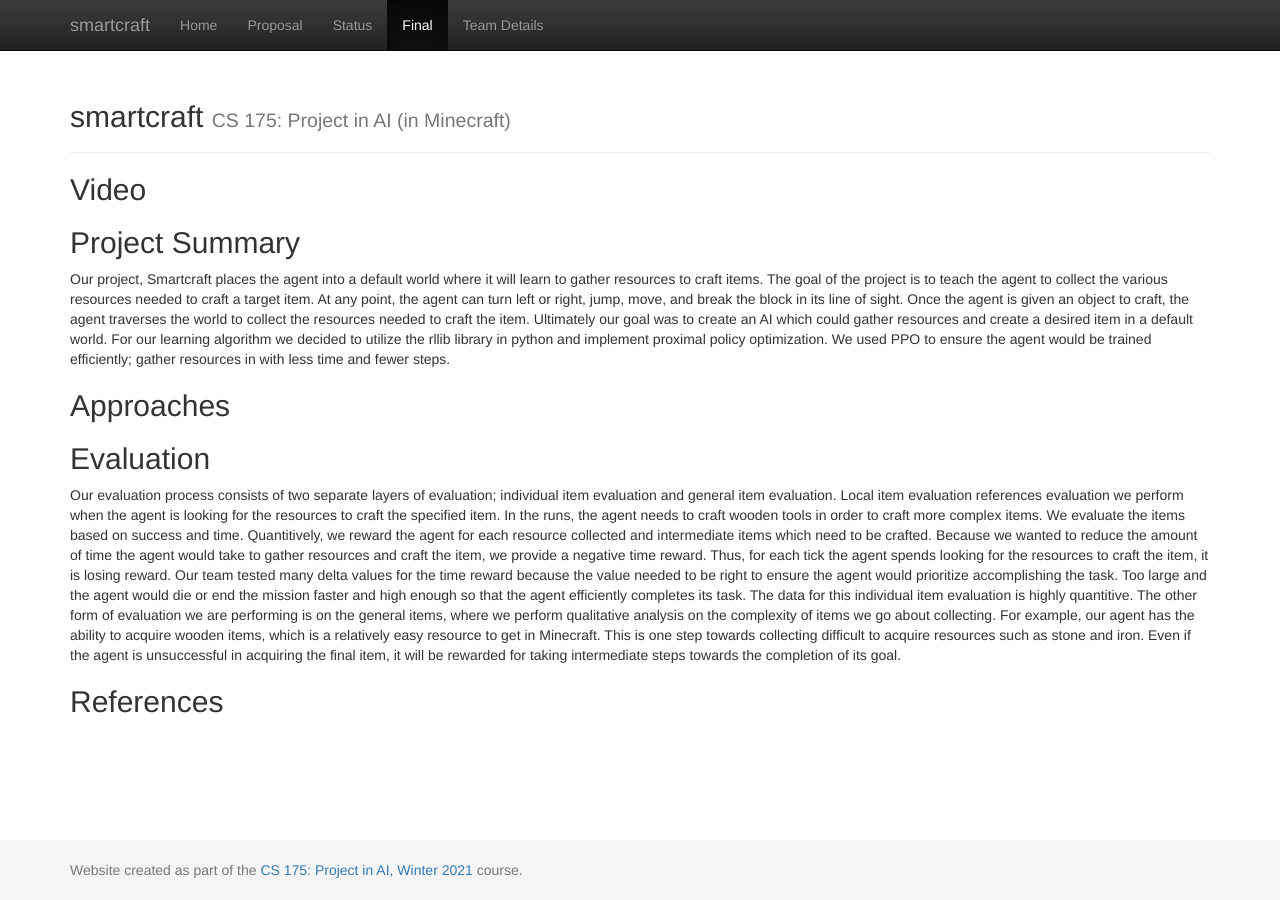
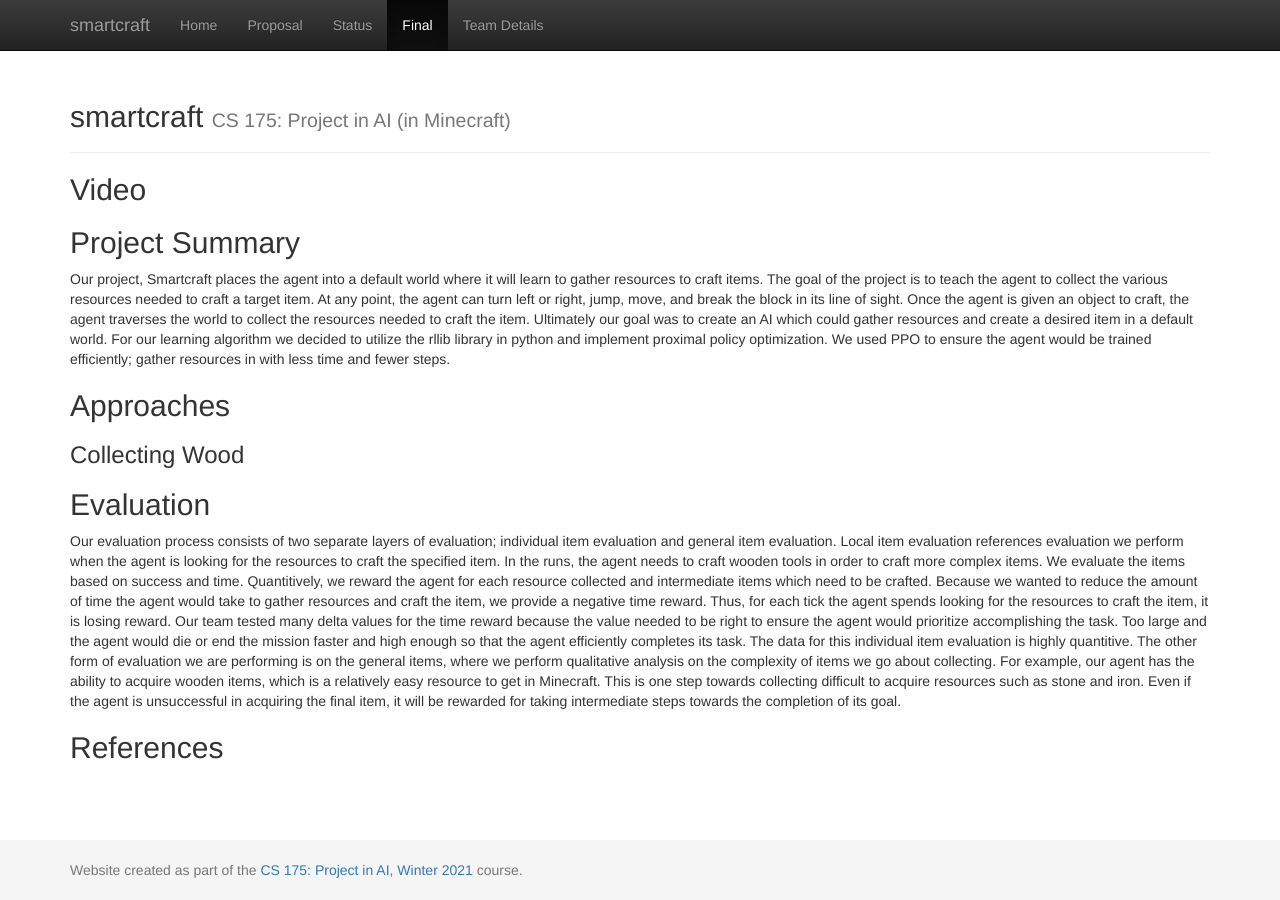
Before and after one commit to parth-parekh/CS175, a Jekyll site: the page built from docs/final.md, in a window 1280 px wide. Built offline with Jekyll 4.4.1, drawn with Linux system fonts in a browser that asks for light colours.

Commit message:
Update final.md

```diff
--- a/docs/final.md
+++ b/docs/final.md
@@ -7,7 +7,7 @@ title: Final Report
 ## Project Summary
 Our project, Smartcraft places the agent into a default world where it will learn to gather resources to craft items. The goal of the project is to teach the agent to collect the various resources needed to craft a target item. At any point, the agent can turn left or right, jump, move, and break the block in its line of sight. Once the agent is given an object to craft, the agent traverses the world to collect the resources needed to craft the item. Ultimately our goal was to create an AI which could gather resources and create a desired item in a default world. For our learning algorithm we decided to utilize the rllib library in python and implement proximal policy optimization. We used PPO to ensure the agent would be trained efficiently; gather resources in with less time and fewer steps.
 ## Approaches
-
+### Collecting Wood
 
 ## Evaluation
 Our evaluation process consists of two separate layers of evaluation; individual item evaluation and general item evaluation. Local item evaluation references evaluation we perform when the agent is looking for the resources to craft the specified item. In the runs, the agent needs to craft wooden tools in order to craft more complex items. We evaluate the items based on success and time. Quantitively, we reward the agent for each resource collected and intermediate items which need to be crafted. Because we wanted to reduce the amount of time the agent would take to gather resources and craft the item, we provide a negative time reward. Thus, for each tick the agent spends looking for the resources to craft the item, it is losing reward. Our team tested many delta values for the time reward because the value needed to be right to ensure the agent would prioritize accomplishing the task. Too large and the agent would die or end the mission faster and high enough so that the agent efficiently completes its task. The data for this individual item evaluation is highly quantitive.
```
